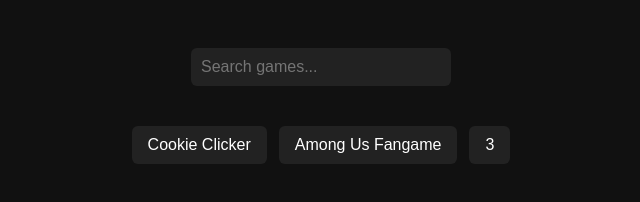
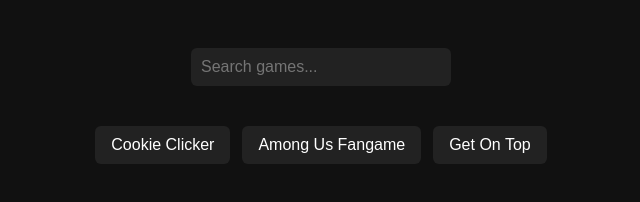
Before and after one commit to pixelpill/GojoCatGames, a plain HTML site: page index.html in a window 1280 px wide. Shown: the whole page, without its empty margins (319-959 px from the left). Drawn offline with Linux system fonts and the light colour scheme.

Commit message:
Update index.html

```diff
--- a/index.html
+++ b/index.html
@@ -61,7 +61,7 @@
 	<div id="gameList">
 		<a class="game-link" href="CookieClicker.html">Cookie Clicker</a>
 		<a class="game-link" href="AmongUs.html">Among Us Fangame</a>
-		<a class="game-link" href="3.html">3</a>
+		<a class="game-link" href="GetOnTop.html">Get On Top</a>
 		<!-- Add more buttons here -->
 	</div>
 
```
